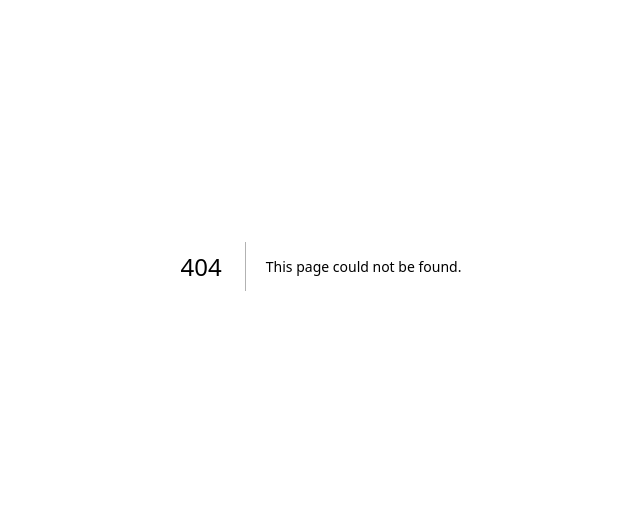
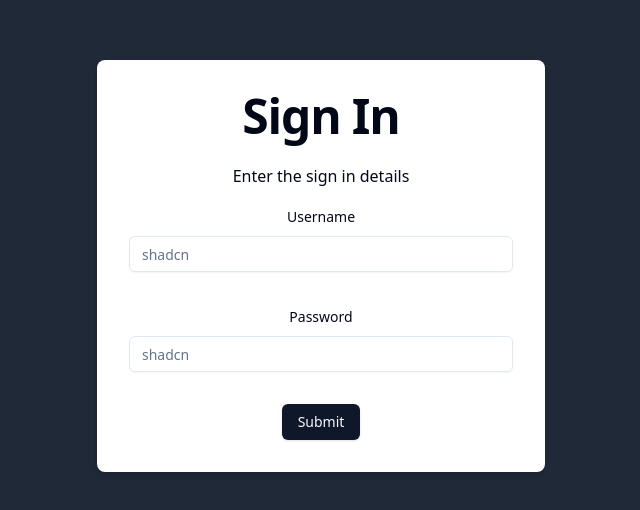
Before and after one commit to deepthisway/mystery-message-next, a Next.js app: page /sign-in in a window 1280 px wide. Before the commit this address had no page. Shown: the part 134-644 px from the top of the page, without its empty margins (319-959 px from the left). Built offline with nearby package versions, Linux system fonts and the light colour scheme.

Commit message:
verify otp completed and sign-in page

```diff
--- a/src/Schemas/signInSchema.ts
+++ b/src/Schemas/signInSchema.ts
@@ -1,6 +1,6 @@
 import {z} from 'zod';
 
 export const signInSchema = z.object({
-    identifier: z.string(),
+    username: z.string(),
     password: z.string()
 })
--- /dev/null
+++ b/src/app/(auth)/sign-in/page.tsx
@@ -0,0 +1,88 @@
+'use client'
+import { Button } from '@/components/ui/button';
+import { Form, FormControl, FormDescription, FormField, FormItem, FormLabel, FormMessage } from '@/components/ui/form';
+import { Input } from '@/components/ui/input';
+import { useToast } from '@/hooks/use-toast';
+import { signInSchema } from '@/Schemas/signInSchema';
+import { ApiResponse } from '@/types/ApiResponse';
+import { zodResolver } from '@hookform/resolvers/zod';
+import axios, { AxiosError } from 'axios';
+import { useRouter } from 'next/navigation'
+import { useForm } from 'react-hook-form';
+import * as z from 'zod';
+
+const SignIn = () => {
+    const router = useRouter();
+    const {toast} = useToast();
+    const form = useForm<z.infer<typeof signInSchema>>({
+        resolver: zodResolver(signInSchema),
+        defaultValues:{
+            username: "",
+            password: ""
+        }
+    })
+    const onSubmit = async (data : z.infer<typeof signInSchema>)  =>  {
+        try {
+            const response = await axios.post('/api/sign-in', data);
+            toast({
+                title: "Signed in",
+                description: response.data.message
+            })
+            router.replace('/');
+        } catch (error) {
+            const axiosError = error as AxiosError<ApiResponse>;
+            const errorMsg = axiosError.response?.data.message; // holds the API response body.
+            toast({
+                title: "Error signing in",
+                description: errorMsg
+            })
+        }
+
+    }
+  return (
+    <div className="flex justify-center items-center min-h-screen bg-gray-800">
+        <div className="w-full max-w-md p-8 space-y-8 bg-white rounded-lg shadow-md">
+        <div className="text-center">
+          <h1 className="text-4xl font-extrabold tracking-tight lg:text-5xl mb-6">
+            Sign In
+          </h1>
+          <p className="mb-4">Enter the sign in details </p>
+          <Form {...form}>
+      <form onSubmit={form.handleSubmit(onSubmit)} className="space-y-8">
+        <FormField
+          control={form.control}
+          name="username"
+          render={({ field }) => (
+            <FormItem>
+              <FormLabel>Username</FormLabel>
+              <FormControl>
+                <Input placeholder="shadcn" {...field} />
+              </FormControl>
+              <FormMessage />
+            </FormItem>
+
+          )}
+        />
+        <FormField
+          control={form.control}
+          name="password"
+          render={({ field }) => (
+            <FormItem>
+              <FormLabel>Password</FormLabel>
+              <FormControl>
+                <Input placeholder="shadcn" {...field} />
+              </FormControl>
+              <FormMessage />
+            </FormItem>
+          )}
+        />
+        <Button type="submit">Submit</Button>
+      </form>
+    </Form>
+        </div>
+        </div>
+    </div>
+  )
+}
+
+export default SignIn
--- a/src/app/(auth)/verify/[username]/page.tsx
+++ b/src/app/(auth)/verify/[username]/page.tsx
@@ -1,7 +1,14 @@
+'use client'
+import { Button } from '@/components/ui/button';
+import { Form, FormControl, FormDescription, FormField, FormItem, FormLabel, FormMessage } from '@/components/ui/form';
+import { Input } from '@/components/ui/input';
+import { useToast } from '@/hooks/use-toast';
 import { verifySchema } from '@/Schemas/verifySchema';
+import { ApiResponse } from '@/types/ApiResponse';
 import { zodResolver } from '@hookform/resolvers/zod';
-import axios from 'axios';
+import axios, { AxiosError } from 'axios';
 import { useParams, useRouter } from 'next/navigation';
+import { NextResponse } from 'next/server';
 import React from 'react'
 import { useForm } from 'react-hook-form';
 import * as z from 'zod';
@@ -9,17 +16,61 @@
 const VerifyOtp = () => {
     const params = useParams();
     const route  = useRouter();
+    const {toast} = useToast();
     const form = useForm<z.infer<typeof verifySchema>>({
         resolver: zodResolver(verifySchema)
     })
     const onSubmit = async(data : z.infer<typeof verifySchema>) => {
-        const res = axios.post('/api/verify-code', {
-            username: params.username,
-            otp: data.otp
-        });
+        try {
+            const res = await axios.post('/api/verify-code', {
+                username: params.username,
+                code: data.code
+            });
+            toast({
+                title: "OTP verified",
+                description: res.data.message
+            })
+            route.replace('/sign-in');
+        } catch (error) {
+            console.log("Error in verify code", error);
+            const axiosError = error as AxiosError<ApiResponse>
+            const errorMsg = axiosError.response?.data.message
+            toast({
+                title: "Error verifying code",
+                description: errorMsg
+            })
+        }
     }
+
   return (
-    <div>VerifyOtp</div>
+    <div className='flex justify-center items-center min-h-screen bg-gray-800'>
+        <div className='w-full max-w-md p-8 space-y-8 bg-white rounded-lg shadow-md'>
+        <div className="text-center">
+          <h1 className="text-4xl font-extrabold tracking-tight lg:text-5xl mb-6">
+            Verify your account
+          </h1>
+          <p className="mb-4">Enter the verification code</p>
+          <Form {...form}>
+      <form onSubmit={form.handleSubmit(onSubmit)} className="space-y-8">
+        <FormField
+          control={form.control}
+          name="code"
+          render={({ field }) => (
+            <FormItem>
+              <FormLabel>Verification Code</FormLabel>
+              <FormControl>
+                <Input placeholder="shadcn" {...field} />
+              </FormControl>
+              <FormMessage/>
+            </FormItem>
+          )}
+        />
+        <Button type="submit">Submit</Button>
+      </form>
+    </Form>
+        </div>
+        </div>
+    </div>
   )
 }
 
```
Also changed, not shown: 1 other file (tests, documents, lock files or other folders).
